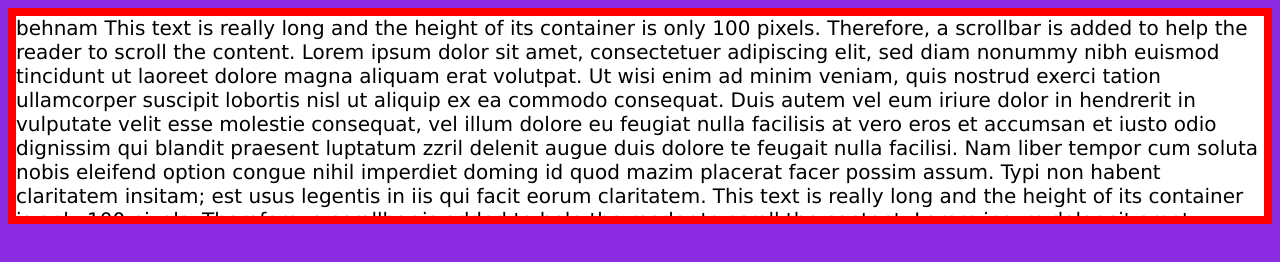
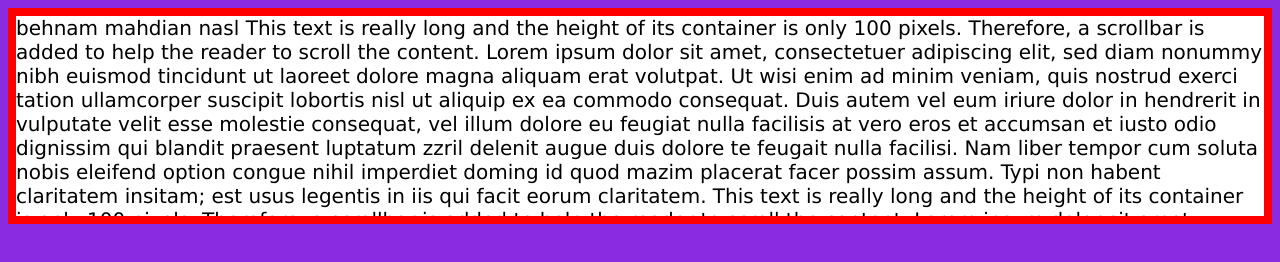
Before and after one commit to Behnam-mahdian/css3, a plain HTML site: page overflow.html in a window 1280 px wide. Drawn offline with Linux system fonts and the light colour scheme.

Commit message:
overflow

```diff
--- a/overflow.html
+++ b/overflow.html
@@ -8,7 +8,7 @@
     <link rel="stylesheet" href="/styles4/app.css">
 </head>
 <body>
-    <div class="box"> behnam This text is really long and the height of its container is only 100 pixels. Therefore, a scrollbar is added to help the reader to scroll the content. Lorem ipsum dolor sit amet, consectetuer adipiscing elit, sed diam nonummy nibh euismod tincidunt ut laoreet dolore magna aliquam erat volutpat. Ut wisi enim ad minim veniam, quis nostrud exerci tation ullamcorper suscipit lobortis nisl ut aliquip ex ea commodo consequat. Duis autem vel eum iriure dolor in hendrerit in vulputate velit esse molestie consequat, vel illum dolore eu feugiat nulla facilisis at vero eros et accumsan et iusto odio dignissim qui blandit praesent luptatum zzril delenit augue duis dolore te feugait nulla facilisi. Nam liber tempor cum soluta nobis eleifend option congue nihil imperdiet doming id quod mazim placerat facer possim assum. Typi non habent claritatem insitam; est usus legentis in iis qui facit eorum claritatem.
+    <div class="box"> behnam mahdian nasl This text is really long and the height of its container is only 100 pixels. Therefore, a scrollbar is added to help the reader to scroll the content. Lorem ipsum dolor sit amet, consectetuer adipiscing elit, sed diam nonummy nibh euismod tincidunt ut laoreet dolore magna aliquam erat volutpat. Ut wisi enim ad minim veniam, quis nostrud exerci tation ullamcorper suscipit lobortis nisl ut aliquip ex ea commodo consequat. Duis autem vel eum iriure dolor in hendrerit in vulputate velit esse molestie consequat, vel illum dolore eu feugiat nulla facilisis at vero eros et accumsan et iusto odio dignissim qui blandit praesent luptatum zzril delenit augue duis dolore te feugait nulla facilisi. Nam liber tempor cum soluta nobis eleifend option congue nihil imperdiet doming id quod mazim placerat facer possim assum. Typi non habent claritatem insitam; est usus legentis in iis qui facit eorum claritatem.
         This text is really long and the height of its container is only 100 pixels. Therefore, a scrollbar is added to help the reader to scroll the content. Lorem ipsum dolor sit amet, consectetuer adipiscing elit, sed diam nonummy nibh euismod tincidunt ut laoreet dolore magna aliquam erat volutpat. Ut wisi enim ad minim veniam, quis nostrud exerci tation ullamcorper suscipit lobortis nisl ut aliquip ex ea commodo consequat. Duis autem vel eum iriure dolor in hendrerit in vulputate velit esse molestie consequat, vel illum dolore eu feugiat nulla facilisis at vero eros et accumsan et iusto odio dignissim qui blandit praesent luptatum zzril delenit augue duis dolore te feugait nulla facilisi. Nam liber tempor cum soluta nobis eleifend option congue nihil imperdiet doming id quod mazim placerat facer possim assum. Typi non habent claritatem insitam; est usus legentis in iis qui facit eorum claritatem.
     </div>
 
```
